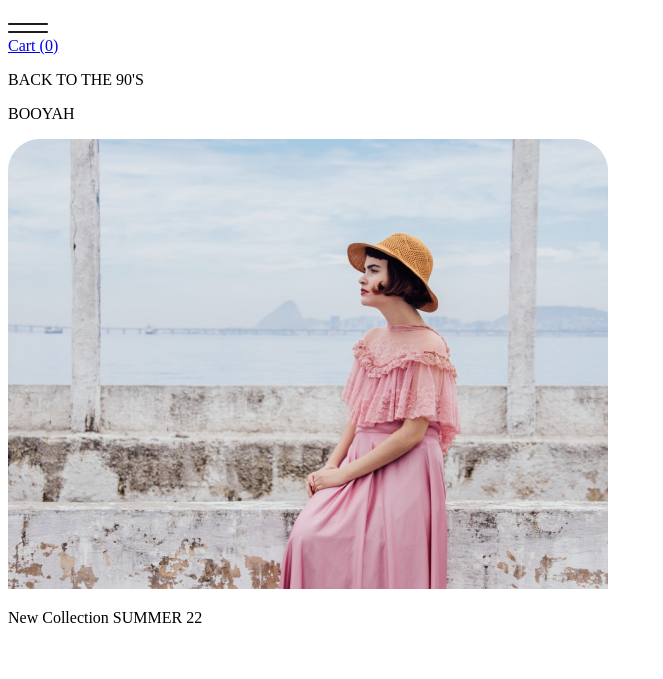
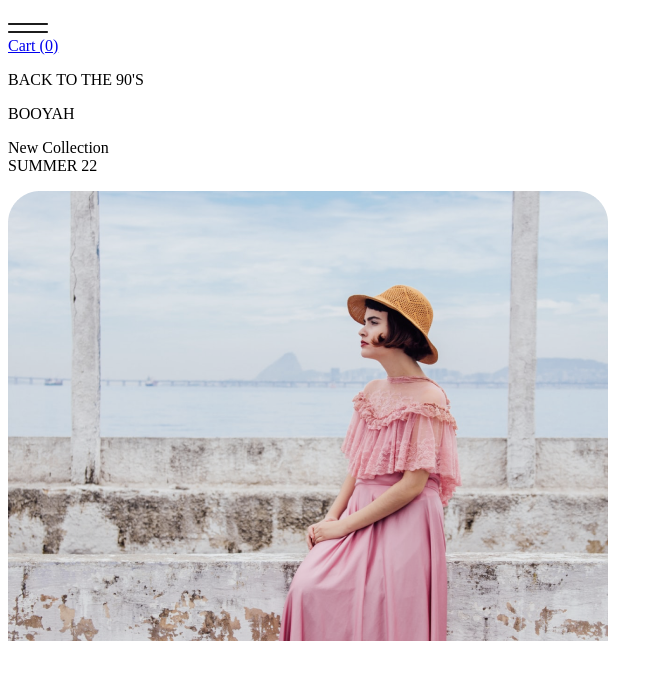
Before and after one commit to Preethi-Dev/Modern-Layout-44, a plain HTML site: page index.html in a window 1280 px wide. Shown: the part 61-740 px from the top of the page, without its empty margins (0-663 px from the left). Drawn offline with Linux system fonts and the light colour scheme.

Commit message:
add br to sub-text

```diff
--- a/index.html
+++ b/index.html
@@ -23,8 +23,10 @@
         <p>BOOYAH</p>
       </div>
       <div class="sub-text">
-        <div class="image"><img src="./assets/images/Image.png" alt="" /></div>
-        <p>New Collection SUMMER 22</p>
+        <p>New Collection <br />SUMMER 22</p>
+        <div class="image">
+          <img src="./assets/images/Image.png" alt="" />
+        </div>
       </div>
     </main>
   </body>
```
